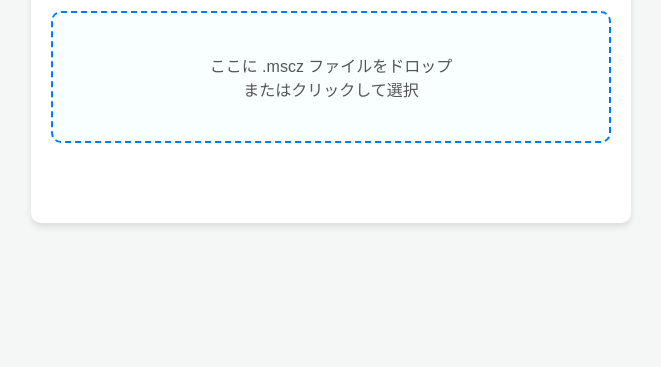
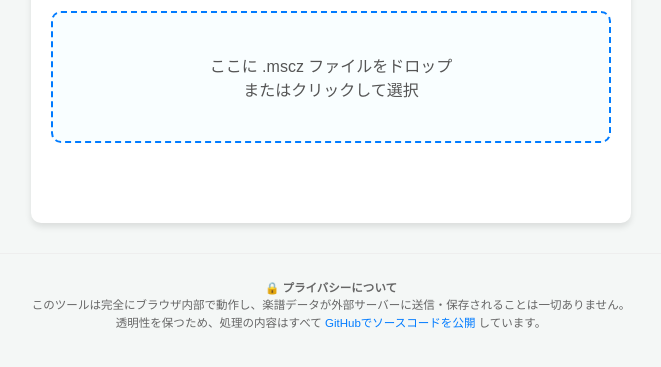
Before and after one commit to MidoKaoru/mscz-converter, a plain HTML site: page index.html in a window 1280 px wide. Shown: the part 171-538 px from the top of the page, without its empty margins (309-970 px from the left). Drawn offline with nearby package versions, Linux system fonts and the light colour scheme.

Commit message:
サービス画面上にGithubへのリンクを追加

```diff
--- a/index.html
+++ b/index.html
@@ -29,6 +29,10 @@
     </div>
 
     <div id="status"></div>
+</div>
+<div style="margin-top: 30px; font-size: 0.8em; color: #888; border-top: 1px solid #eee; padding-top: 15px;">
+    <p>🔒 <b>プライバシーについて</b><br> このツールは完全にブラウザ内部で動作し、楽譜データが外部サーバーに送信・保存されることは一切ありません。<br>
+        透明性を保つため、処理の内容はすべて <a href="https://github.com/MidoKaoru/mscz-converter" target="_blank" rel="noopener noreferrer" style="color: #007bff; text-decoration: none;">GitHubでソースコードを公開</a> しています。</p>
 </div>
 
 <script>
```
